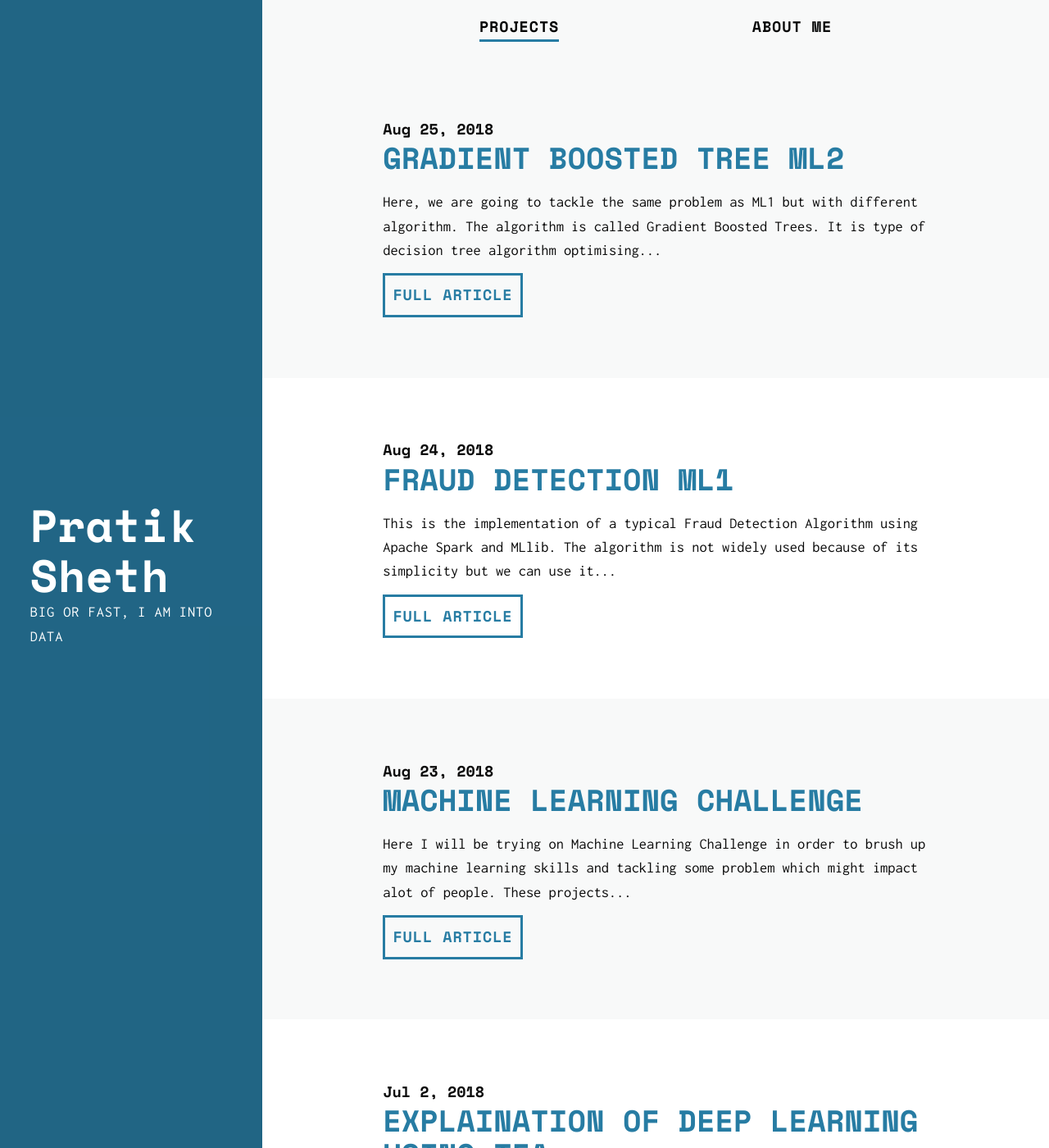
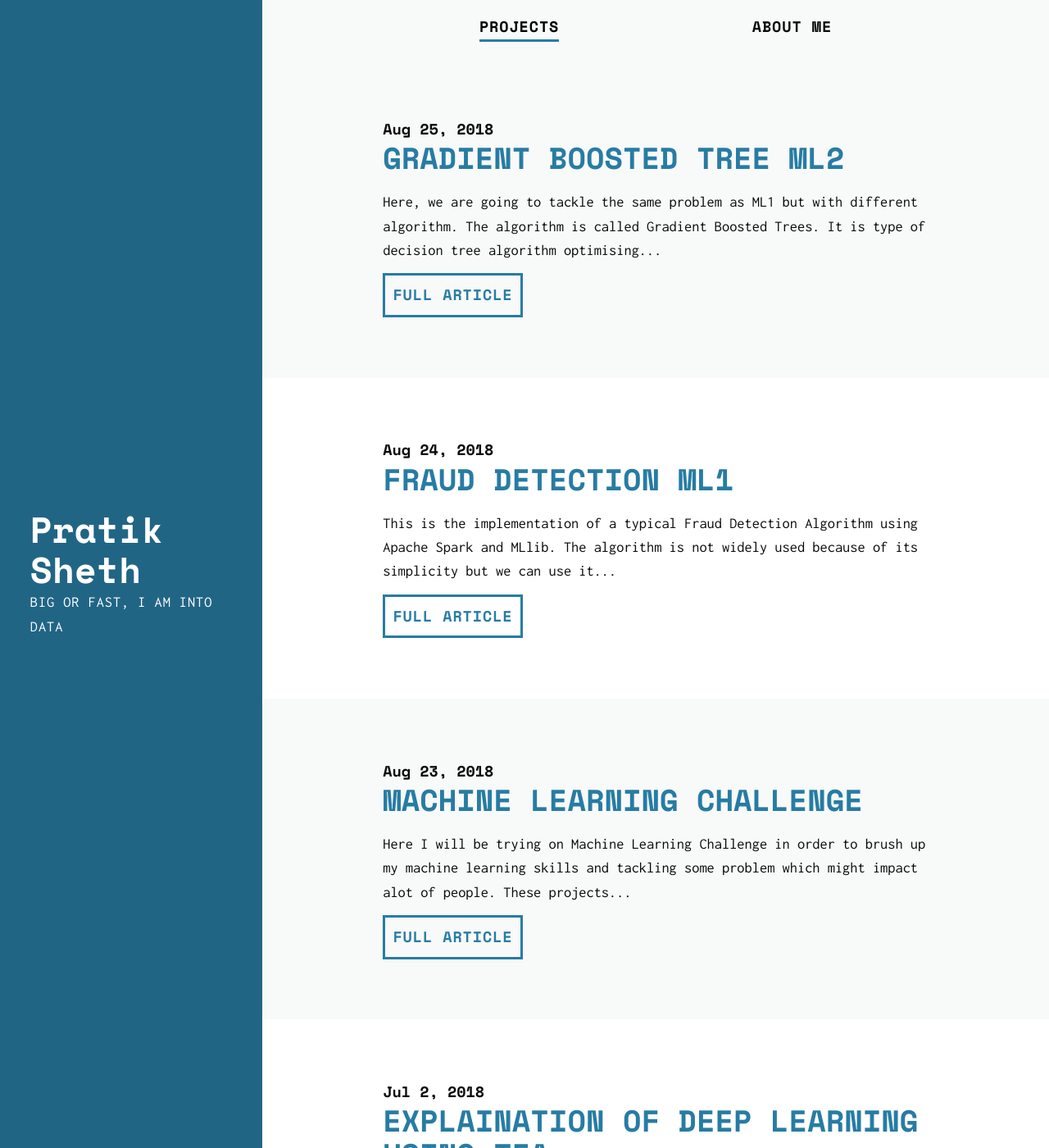
Before and after one commit to daftengineer/daftengineer.github.io, a Jekyll site: the page built from index.html, in a window 1280 px wide and 1400 px high. Shown: the whole window at 82% size. Built offline with Jekyll 4.4.1, drawn with Linux system fonts in a browser that asks for light colours; nearby versions of some CDN libraries; the list of posts is cut into pages by our own code.

Commit message:
Update _base.scss

```diff
--- a/_sass/_base.scss
+++ b/_sass/_base.scss
@@ -29,7 +29,7 @@
 body {
   font-family: $font-body;
   font-feature-settings: 'liga' 0;
-  font-size: 100%;
+  font-size: 95%;
   line-height: 1.6;
 
   @media (min-width: $mq-xs) {
@@ -41,7 +41,7 @@
   }
 
   @media (min-width: $mq-md) {
-    font-size: 107.5%;
+    font-size: 100%;
   }
 
   @media (min-width: $mq-lg) {
@@ -65,7 +65,7 @@
 }
 
 h1 {
-  $fontSize: 2.5em;
+  $fontSize: 1.9em;
 
   @media (min-width: $mq-md) {
     font-size: $fontSize;
```
